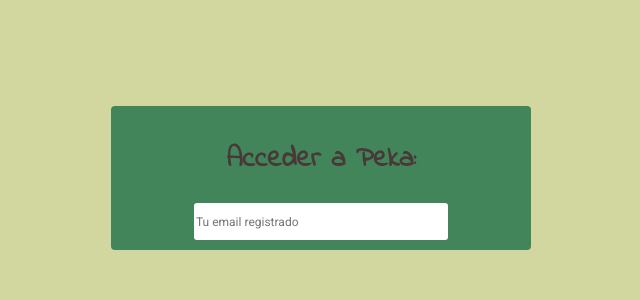
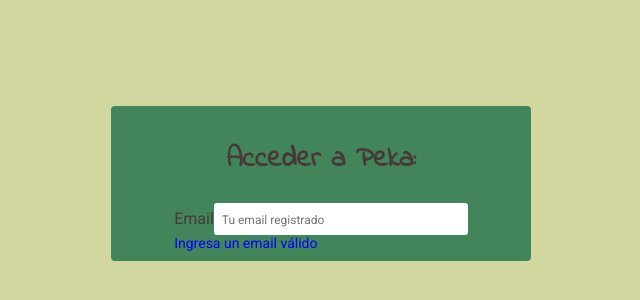
Before and after one commit to jinitsuga/Peka-front, a React (Create React App) app: page / in a window 1280 px wide. Shown: the part 102-402 px from the top of the page, without its empty margins (319-959 px from the left). Built offline with nearby package versions, Linux system fonts and the light colour scheme.

Commit message:
state handlers, started form validation for login

```diff
--- /dev/null
+++ b/src/Login/Input/ErrorMsg.js
@@ -0,0 +1,17 @@
+import styled, { css } from "styled-components";
+
+const ErrorMessage = styled.span`
+  display: block;
+  font-size: 14px;
+  color: blue;
+
+  ${(props) => props.ref}::invalid & {
+    color: red;
+  }
+`;
+
+export { ErrorMessage };
+
+// .checkout-input:invalid[focus="true"] ~ .error-msg {
+//   display: block;
+// }
--- /dev/null
+++ b/src/Login/Input/Input.js
@@ -0,0 +1,27 @@
+import React from "react";
+import { InputField } from "./InputField";
+import { Label } from "./Label";
+import { ErrorMessage } from "./ErrorMsg";
+
+export default function Input(props) {
+  const inputRef = React.useRef(null);
+
+  return (
+    <Label htmlFor="email">
+      Email
+      <InputField
+        ref={inputRef}
+        type={props.type}
+        name={props.name}
+        required={props.required}
+        onChange={(e) => {
+          props.handleChange(e);
+        }}
+      ></InputField>
+      <ErrorMessage>
+        {" "}
+        {props.email ? "Ingresa un email válido" : props.errorDetails}
+      </ErrorMessage>
+    </Label>
+  );
+}
--- a/src/Login/Input/InputField.js
+++ b/src/Login/Input/InputField.js
@@ -1,17 +1,20 @@
 import styled, { css } from "styled-components";
 
-const Input = styled.input.attrs({
-  type: "email",
+const InputField = styled.input.attrs((props) => ({
+  name: props.name,
+  type: props.type,
   placeholder: "Tu email registrado",
-})`
+  pattern: "/^[a-zA-Z0-9]*$/",
+}))`
   font-family: "Roboto", sans-serif;
   border: none;
   border-radius: 3px;
   width: 250px;
-  height: 35px;
+  height: 30px;
+  text-indent: 6px;
   &::placeholder {
     font-size: 12px;
   }
 `;
 
-export { Input };
+export { InputField };
--- a/src/Login/Input/Label.js
+++ b/src/Login/Input/Label.js
@@ -1 +1,9 @@
 import styled, { css } from "styled-components";
+
+const Label = styled.label.attrs((props) => ({ htmlFor: props.htmlFor }))`
+  font-family: "Roboto", sans-serif;
+  font-size: 16px;
+  color: #483838;
+`;
+
+export { Label };
--- a/src/Login/Login.js
+++ b/src/Login/Login.js
@@ -1,15 +1,26 @@
 import React from "react";
 import { Wrapper } from "./Wrapper";
 import { Title } from "./Title";
-import { Input } from "./Input/InputField";
+import Input from "./Input/Input";
 
 export default function Login() {
+  const [email, setEmail] = React.useState("");
+  const [password, setPassword] = React.useState("");
+
+  function handleChange(e, name) {
+    setEmail(e.target.value);
+  }
+  console.log(email);
   return (
     <Wrapper>
       <Title primary> Acceder a Peka:</Title>
-      <label htmlFor="name">
-        <Input></Input>
-      </label>
+      <Input
+        email
+        type="email"
+        name="email"
+        required={true}
+        handleChange={handleChange}
+      ></Input>
     </Wrapper>
   );
 }
```
